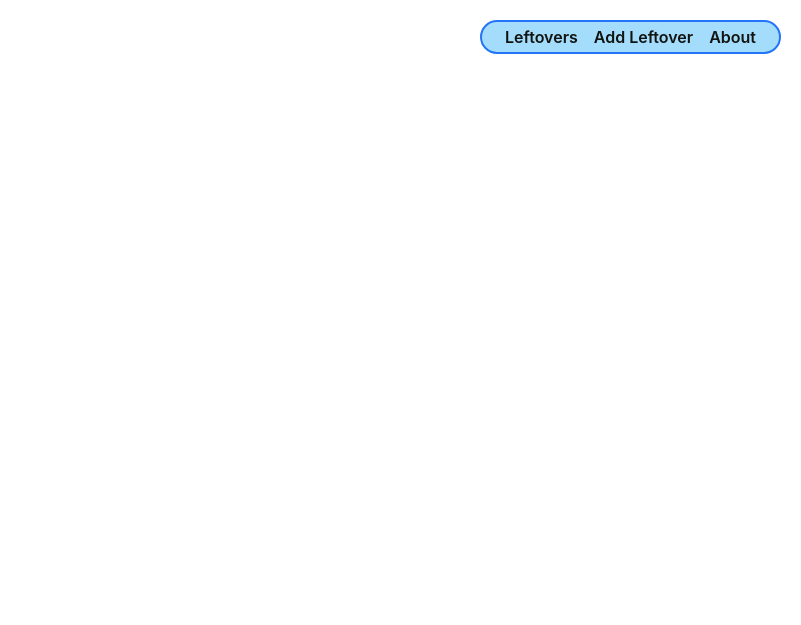
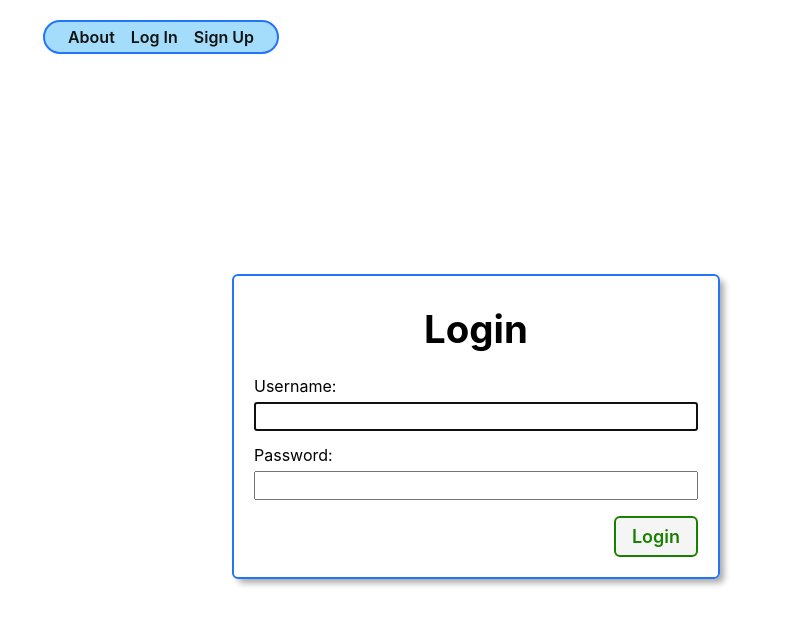
Before and after one commit to psison92/tupperwhere, a Django app: page / in a window 1280 px wide. Shown: the top 625 px of the page, without its empty margins (479-1280 px from the left). Run offline with Django 4.2, Linux system fonts and the light colour scheme.

Commit message:
implement authentication and signup functionality

```diff
--- a/main_app/models.py
+++ b/main_app/models.py
@@ -1,5 +1,6 @@
 from django.db import models
 from django.urls import reverse
+from django.contrib.auth.models import User
 
 LOCATIONS = (
   ('R', 'Refrigerator'),
@@ -17,6 +18,7 @@ class Leftover(models.Model):
     default=LOCATIONS[0][0]
   )
   servings = models.IntegerField()
+  user = models.ForeignKey(User, on_delete=models.CASCADE)
 
   def __str__(self):
     return self.name
--- a/main_app/static/css/base.css
+++ b/main_app/static/css/base.css
@@ -47,19 +47,25 @@ body {
 }
 
 header {
+  display: flex;
+  flex-direction: row;
   width: 100%;
   background: var(--nav-bg-ff);
   border-bottom: var(--borders);
+  justify-content: center;
 }
 
 nav {
   margin: 10px;
+  display: flex;
 }
 
 ul {
+  display: flex;
   margin: 0;
   list-style: none;
   padding: 0;
+  justify-content: center;
 }
 
 main {
@@ -245,7 +251,7 @@ nav li {
   }
 
   nav {
-    margin-left: auto;
+    background-color: blueviolet;
   }
 
   .header-logo-container {
--- a/main_app/templates/base.html
+++ b/main_app/templates/base.html
@@ -18,19 +18,18 @@
 </head>
 <body>
   <header>
-    <div class="header-logo-container">
-      {% comment %} <a href="/">
-        <img
-          src="{% static '' %}"
-          alt=""
-        >
-      </a> {% endcomment %}
-    </div>
     <nav>
       <ul>
-        <li><a href="{% url 'leftovers_index' %}">Leftovers</a></li>
-        <li><a href="{% url 'leftovers_create' %}">Add Leftover</a></li>
-        <li><a href="{% url 'about' %}">About</a></li>
+        {% if user.is_authenticated %}
+          <li><a href="{% url 'leftovers_index' %}">Leftovers</a></li>
+          <li><a href="{% url 'leftovers_create' %}">Add Leftover</a></li>
+          <li><a href="{% url 'about' %}">About</a></li>
+          <li><a href="{% url 'logout' %}">Log Out</a></li>
+        {% else %}
+          <li><a href="{% url 'about' %}">About</a></li>
+          <li><a href="{% url 'home' %}">Log In</a></li>
+          <li><a href="{% url 'signup' %}">Sign Up</a></li>
+        {% endif %}
       </ul>
     </nav>
   </header>
--- a/main_app/templates/home.html
+++ b/main_app/templates/home.html
@@ -16,5 +16,15 @@
     alt="Text reads: Cat Collector"
   /> {% endcomment %}
 </section>
-
+{% if not user.is_authenticated %}
+  <section>
+    <form action="{% url 'home' %}" method="post" class="login">
+      <h1>Login</h1>
+      {% csrf_token %}
+      {{ form.as_p }}
+      <input type="hidden" name="next" value="{{ next }}">
+      <button type="submit" class="btn submit">Login</button>
+    </form>
+  </section>
+{% endif %}
 {% endblock %}
--- a/main_app/urls.py
+++ b/main_app/urls.py
@@ -3,11 +3,12 @@ from . import views
 
 
 urlpatterns = [
-  path('', views.home, name='home'),
+  path('', views.Home.as_view(), name='home'),
   path('about/', views.about, name='about'),
   path('leftovers/', views.leftovers_index, name='leftovers_index'),
   path('leftovers/<int:leftover_id>/', views.leftovers_detail, name='leftovers_detail'),
   path('leftovers/create/', views.LeftoverCreate.as_view(), name='leftovers_create'),
   path('leftovers/<int:pk>/update/', views.LeftoverUpdate.as_view(), name='leftovers_update'),
   path('leftovers/<int:pk>/delete/', views.LeftoverDelete.as_view(), name='leftovers_delete'),
+  path('accounts/signup/', views.signup, name='signup'),
 ]
--- a/main_app/views.py
+++ b/main_app/views.py
@@ -1,12 +1,15 @@
-from django.shortcuts import render
+from django.shortcuts import render, redirect
 from django.views.generic.edit import CreateView, UpdateView, DeleteView
+from django.contrib.auth.views import LoginView
+from django.contrib.auth import login
+from django.contrib.auth.forms import UserCreationForm
 
 from .models import Leftover
 
 # Create your views here.
 
-def home(request):
-  return render(request, 'home.html')
+class Home(LoginView):
+  template_name = 'home.html'
 
 def about(request):
   return render(request, 'about.html')
@@ -19,14 +22,31 @@ def leftovers_detail(request, leftover_id):
   leftover = Leftover.objects.get(id=leftover_id)
   return render(request, 'leftovers/detail.html', { 'leftover': leftover })
 
+def signup(request):
+  error_message = ''
+  if request.method == 'POST':
+    form = UserCreationForm(request.POST)
+    if form.is_valid():
+      user = form.save()
+      login(request, user)
+      return redirect('leftovers_index')
+    else:
+      error_message = 'Invalid sign up - try again'
+  form = UserCreationForm()
+  context = {'form': form, 'error_message': error_message}
+  return render(request, 'signup.html', context)
+
 class LeftoverCreate(CreateView):
   model = Leftover
-  fields = '__all__'
-  success_url = '/leftovers/'
+  fields = ['name', 'expiration', 'storage', 'servings']
+
+  def form_valid(self, form):
+    form.instance.user = self.request.user
+    return super().form_valid(form)
 
 class LeftoverUpdate(UpdateView):
   model = Leftover
-  field = ['name', 'expiration', 'storage', 'servings']
+  fields = ['name', 'expiration', 'storage', 'servings']
 
 class LeftoverDelete(DeleteView):
   model = Leftover
--- a/tupperwhere/settings.py
+++ b/tupperwhere/settings.py
@@ -123,6 +123,10 @@ USE_TZ = True
 
 STATIC_URL = 'static/'
 
+LOGIN_REDIRECT_URL = 'leftovers_index'
+
+LOGOUT_REDIRECT_URL = 'home'
+
 # Default primary key field type
 # https://docs.djangoproject.com/en/4.1/ref/settings/#default-auto-field
 
--- a/tupperwhere/urls.py
+++ b/tupperwhere/urls.py
@@ -19,4 +19,5 @@ from django.urls import path, include
 urlpatterns = [
     path('admin/', admin.site.urls),
     path('', include('main_app.urls')),
+    path('accounts/', include('django.contrib.auth.urls')),
 ]
```
Also changed, not shown: main_app/templates/signup.html (added, +24 -0 lines), main_app/migrations/0002_leftover_user.py (added).
